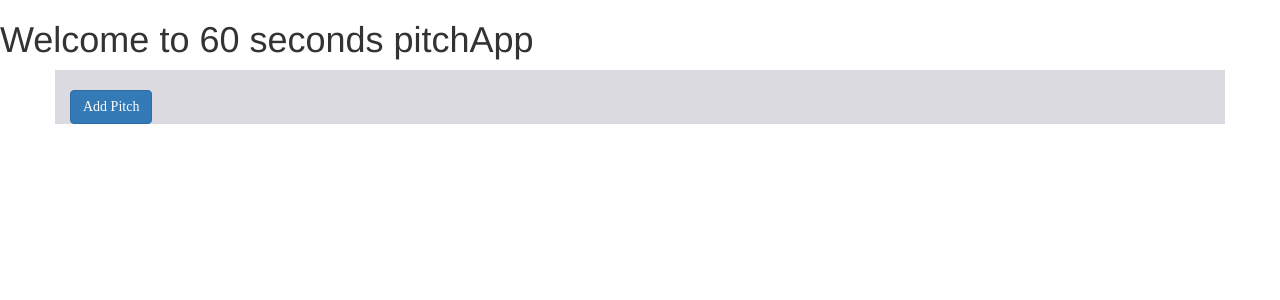
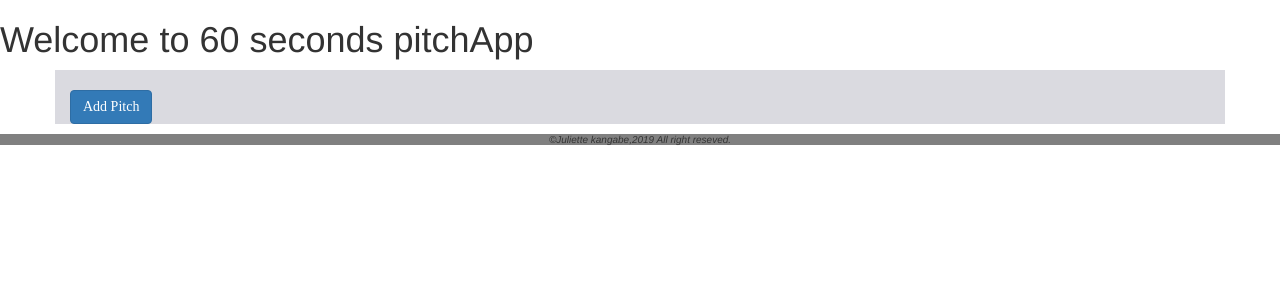
Before and after one commit to juru-juliette/Pitches, a Flask app: page / in a window 1280 px wide. Shown: the part 52-352 px from the top of the page. Run offline with Flask 2, Linux system fonts and the light colour scheme; parts of the project's set-up code (start-up, migrations or seed data) failed here and were passed over; some libraries are stand-ins or nearby versions.

```diff
--- a/app/templates/index.html
+++ b/app/templates/index.html
@@ -25,6 +25,8 @@
    {{ macro.displayPitches(pitches)}}<br>
    <a href="/pitch/new" class="btn btn-primary">Add Pitch</a>
 </div>
-
+<div class="footer">
+    <h4 style="text-align: center;background-color: grey;font-style:oblique;font-size: 10px">&copy;Juliette kangabe,2019 All right reseved.</h4>
+</div>
 
 {% endblock %}
```
